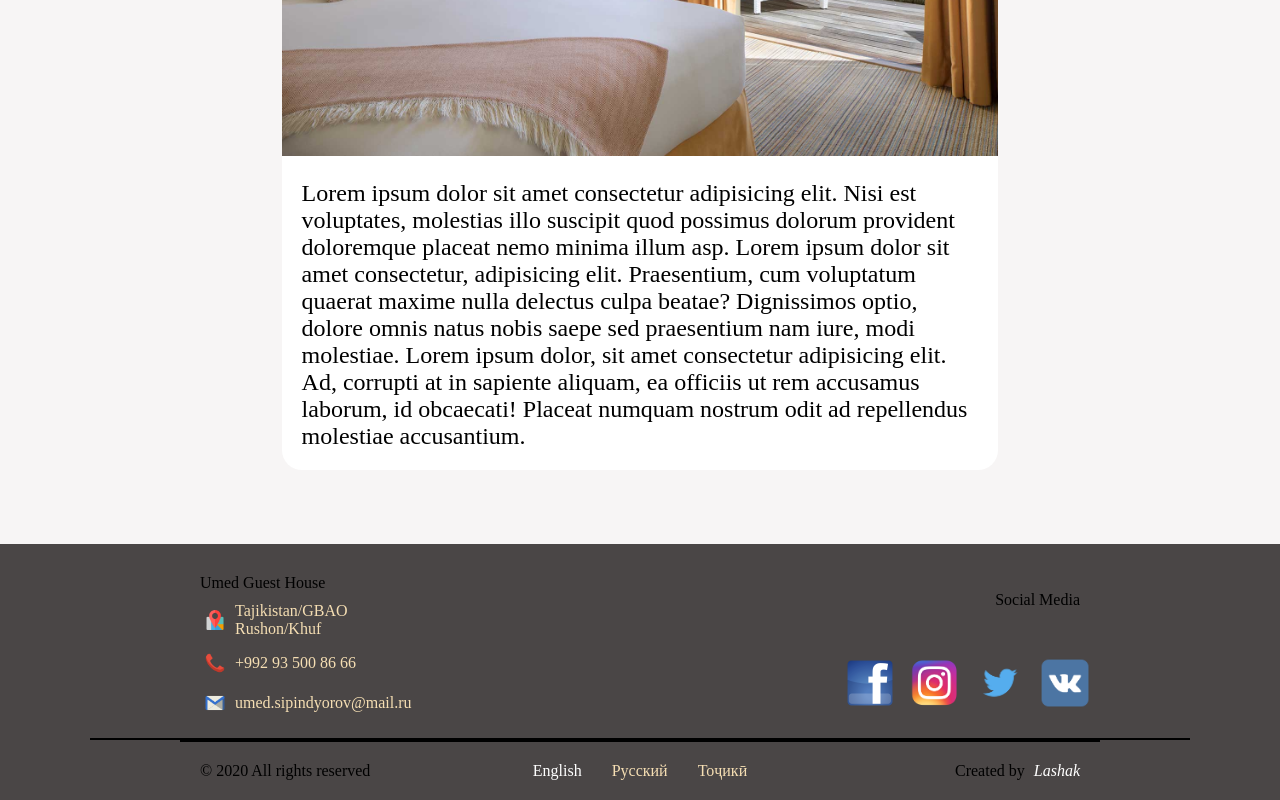
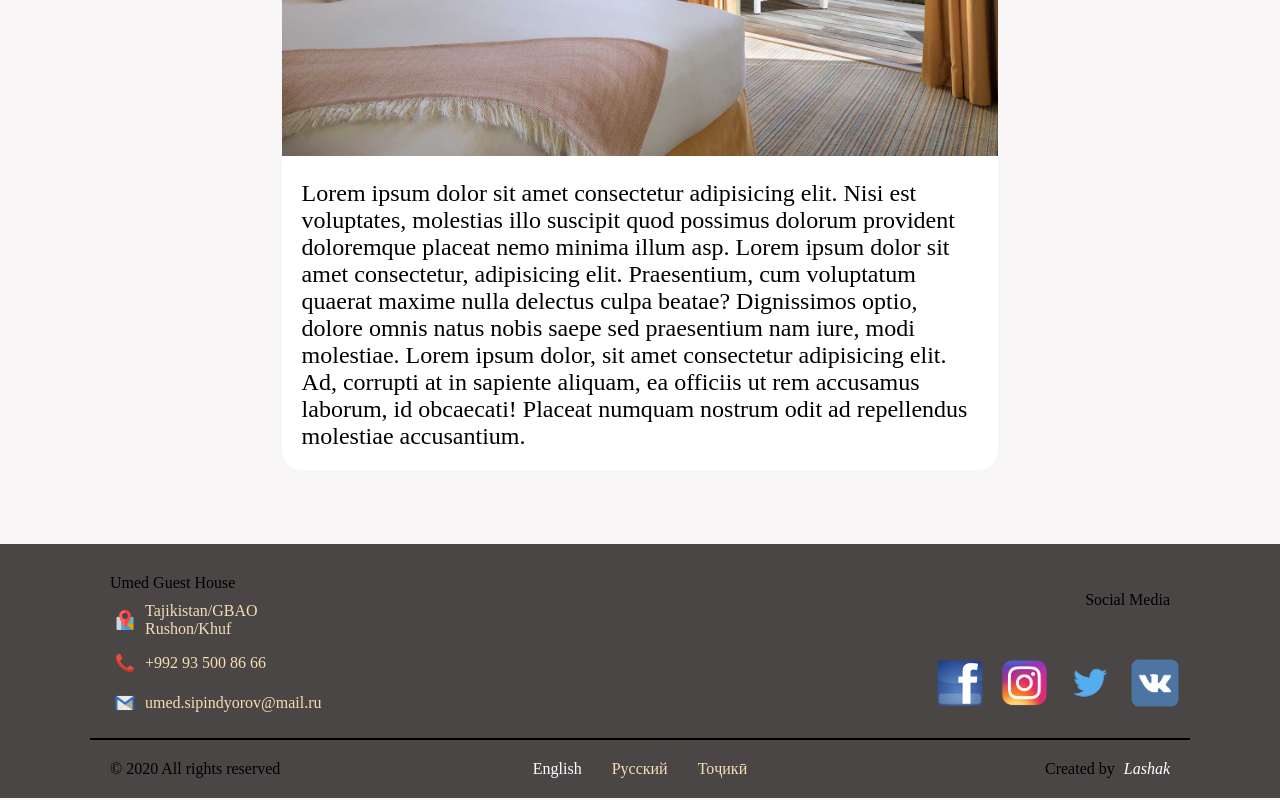
Before and after one commit to bokievkhushnud/ug-house.com, a plain HTML site: page pages/servises.html in a window 1280 px wide. Shown: the part 3365-4165 px from the top of the page. Drawn offline with Linux system fonts and the light colour scheme.

Commit message:
Update servises.html

```diff
--- a/pages/servises.html
+++ b/pages/servises.html
@@ -84,7 +84,7 @@
     </div>
 
     <footer>
-        <div class="footer space ">
+        <div class="footer">
             <div class="info">
                 <span class="umed-ghouse">Umed Guest House</span>
                 <ul class="address-info">
@@ -106,8 +106,7 @@
                 </ul>
             </div>
         </div>
-        <hr class="br-footer">
-        <div class="lang-info footer space">
+        <div class="lang-info footer ">
             <span class="all-right umed-ghouse"> &copy; 2020 All rights reserved</span>
             <ul class="lang-choice">
                 <li class="eng">English</li>
```
